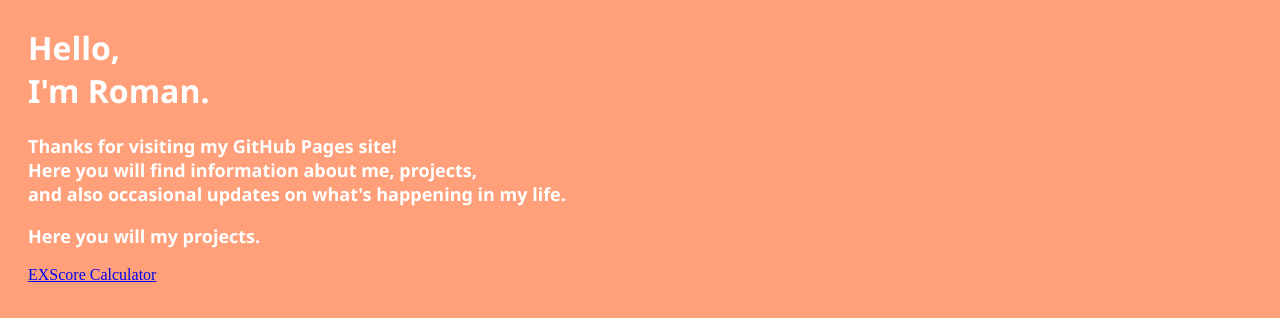
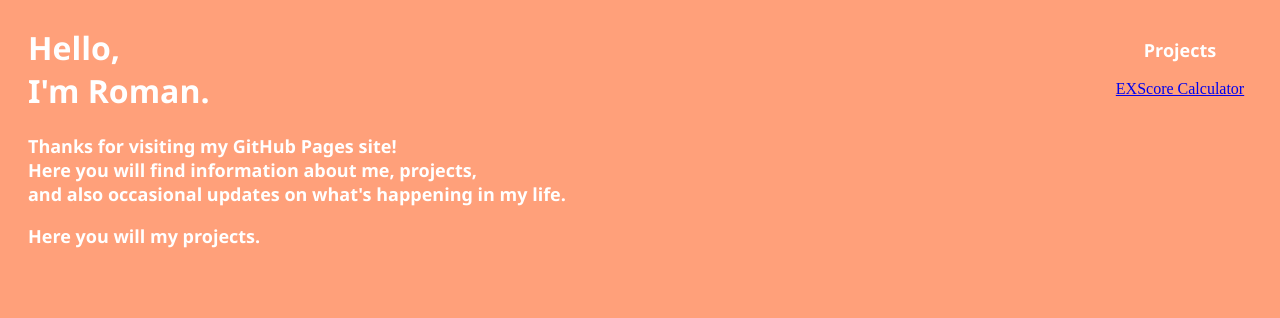
Before and after one commit to rm-iso/rm-iso.github.io, a plain HTML site: page index.html in a window 1280 px wide. Drawn offline with Linux system fonts and the light colour scheme.

Commit message:
add Projects on side

```diff
--- a/index.html
+++ b/index.html
@@ -8,10 +8,14 @@
         <h1>Hello, <br>
             I'm Roman.
         </h1>
+        <!-- Side navigation -->
+    <div class="sidenav">
+        <center><p>Projects</p>
+        <a href="/exscorecalc/exscore.html">EXScore Calculator</a></center>
+    </div>
         <p>Thanks for visiting my GitHub Pages site!<br>
         Here you will find information about me, projects,<br>
         and also occasional updates on what's happening in my life.</p>
         <p>Here you will my projects.</p>
-        <a href="/exscorecalc/exscore.html">EXScore Calculator</a>
     </body>
 </html>
--- a/styles.css
+++ b/styles.css
@@ -1,6 +1,18 @@
 body {
     background-color: lightsalmon;
 }
+
+/* The sidebar menu */
+.sidenav {
+    height: 100%; /* Full-height: remove this if you want "auto" height */
+    width: 160px; /* Set the width of the sidebar */
+    position: fixed; /* Fixed Sidebar (stay in place on scroll) */
+    z-index: 1; /* Stay on top */
+    top: 0; /* Stay at the top */
+    right: 0;
+    padding-top: 20px;
+    padding-right: 20px;
+  }
 
 h1 {
     padding-top: 5px;
```
